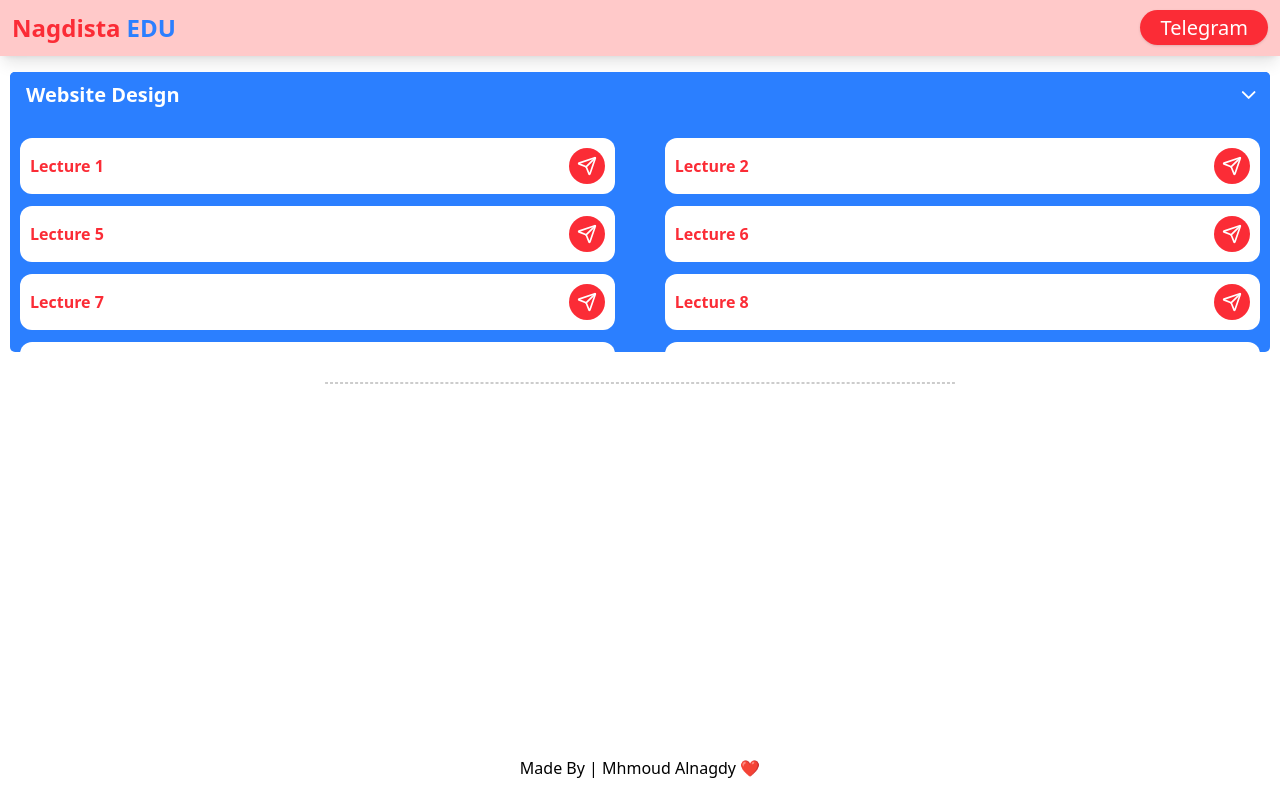
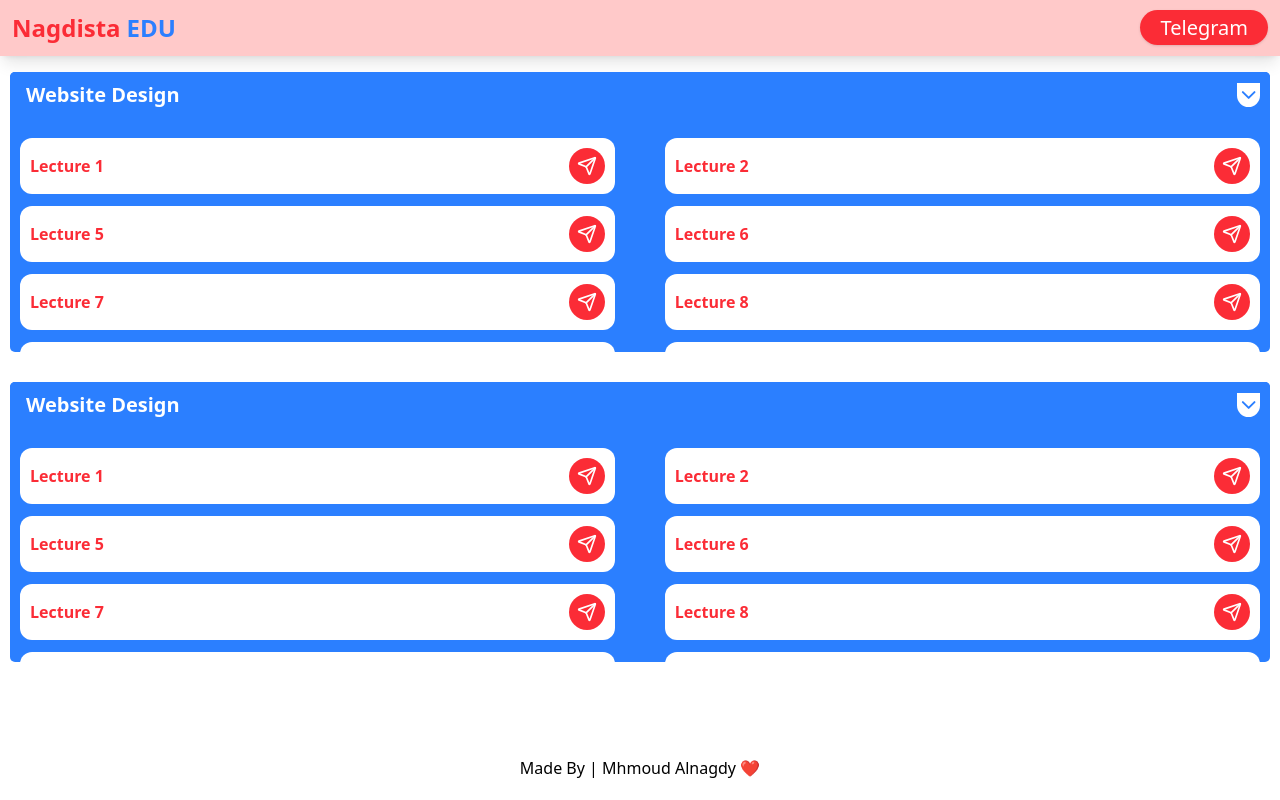
Before and after one commit to nagdistaa/nagdista-edu-v2, a React (Vite) app: page / in a window 1280 px wide. Built offline with nearby package versions, Linux system fonts and the light colour scheme.

Commit message:
make some style

```diff
--- a/src/App.tsx
+++ b/src/App.tsx
@@ -11,7 +11,7 @@ function App() {
     <NavBar/>
    <div className="container min-w-full px-2.5  ">
    <WebsiteDesign/>
-   <hr/>
+   <WebsiteDesign/>
 
    </div>
    <Footer/>
--- a/src/components/websiteDesign/WebsiteDesign.tsx
+++ b/src/components/websiteDesign/WebsiteDesign.tsx
@@ -13,9 +13,9 @@ const WebsiteDesign = () => {
   return (
     <div className="website-design-container bg-blue-500 rounded-[5px] max-h-[280px] overflow-y-scroll relative mb-[30px] scroll-smooth">
       <div className="bg-blue-500 z-10 text-white text-[20px] sticky top-0 left-0 font-[700] flex justify-between items-center">
-        <h1 className="py-2 px-4 w-full rounded-2xl">Website Design</h1>
+        <h1 className="py-2 px-4 w-full rounded-2xl cursor-pointer"   onClick={openClose}>Website Design</h1>
         <ChevronDown
-          className="open-close mr-[10px] cursor-pointer"
+          className="mr-[10px] cursor-pointer bg-white text-blue-500 rounded-b-full "
           onClick={openClose}
           style={{ transform: isOpen ? 'rotate(0deg)' : 'rotate(270deg)' }}
         />
```
